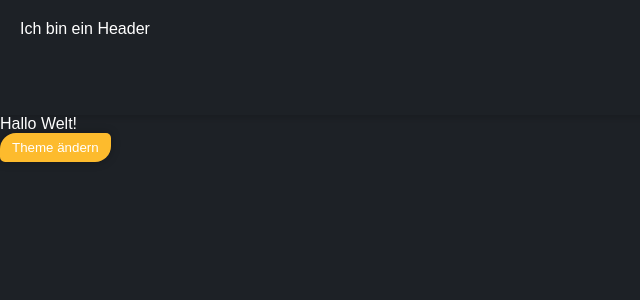
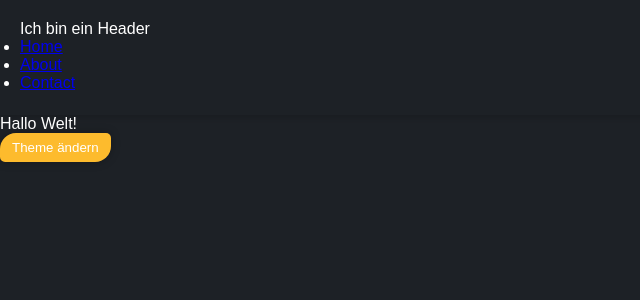
Before and after one commit to Mawobi/dhbw-webservices-ultimap, a React (Create React App) app in the folder app-web/: page / in a window 1280 px wide. Shown: the top 300 px of the page, without its empty margins (0-640 px from the left). Built offline with nearby package versions, Linux system fonts and the light colour scheme.

Commit message:
added basic router

```diff
--- a/app-web/package.json
+++ b/app-web/package.json
@@ -13,6 +13,7 @@
     "node-sass": "^5.0.0",
     "react": "^17.0.1",
     "react-dom": "^17.0.1",
+    "react-router-dom": "^5.2.0",
     "react-scripts": "4.0.2",
     "typescript": "^4.1.5",
     "web-vitals": "^1.1.0"
@@ -40,5 +41,8 @@
       "last 1 firefox version",
       "last 1 safari version"
     ]
+  },
+  "devDependencies": {
+    "@types/react-router-dom": "^5.1.7"
   }
 }
--- a/app-web/src/App.tsx
+++ b/app-web/src/App.tsx
@@ -1,6 +1,8 @@
 import React, { useEffect } from 'react';
 import './styles/App.scss';
 import Header from './components/Header/Header';
+import { BrowserRouter as Router, Route, Switch } from 'react-router-dom';
+import Home from './pages/home/Home';
 
 export default function App() {
   // disable preload
@@ -9,17 +11,14 @@ export default function App() {
   });
 
   return (
-    <div>
-      <Header />
-      <p> Hallo Welt!</p>
-      <button className={'btn'} onClick={toggleDarkMode}>
-        Theme ändern
-      </button>
-    </div>
+    <Router>
+      <div>
+        <Header />
+
+        <Switch>
+          <Route exact path="/" component={Home} />
+        </Switch>
+      </div>
+    </Router>
   );
 }
-
-function toggleDarkMode() {
-  const html = document.documentElement;
-  html.setAttribute('theme', html.getAttribute('theme') === 'dark' ? 'light' : 'dark');
-}
--- a/app-web/src/components/Header/Header.tsx
+++ b/app-web/src/components/Header/Header.tsx
@@ -1,6 +1,24 @@
 import React from 'react';
 import './Header.scss';
+import { Link } from 'react-router-dom';
 
 export default function Header() {
-  return <header className={'um-header'}>Ich bin ein Header</header>;
+  return (
+    <header className={'um-header'}>
+      Ich bin ein Header
+      <nav>
+        <ul>
+          <li>
+            <Link to="/">Home</Link>
+          </li>
+          <li>
+            <Link to="/about">About</Link>
+          </li>
+          <li>
+            <Link to="/contact">Contact</Link>
+          </li>
+        </ul>
+      </nav>
+    </header>
+  );
 }
--- /dev/null
+++ b/app-web/src/pages/home/Home.tsx
@@ -0,0 +1,18 @@
+import React from 'react';
+import './home.scss';
+
+export default function Home() {
+  return (
+    <div>
+      <p> Hallo Welt!</p>
+      <button className={'btn'} onClick={toggleDarkMode}>
+        Theme ändern
+      </button>
+    </div>
+  );
+}
+
+function toggleDarkMode() {
+  const html = document.documentElement;
+  html.setAttribute('theme', html.getAttribute('theme') === 'dark' ? 'light' : 'dark');
+}
```
Also changed, not shown: app-web/src/setupTests.ts (deleted, +0 -5 lines), app-web/src/pages/home/home.scss (added), 2 other files (tests, documents, lock files or other folders).
